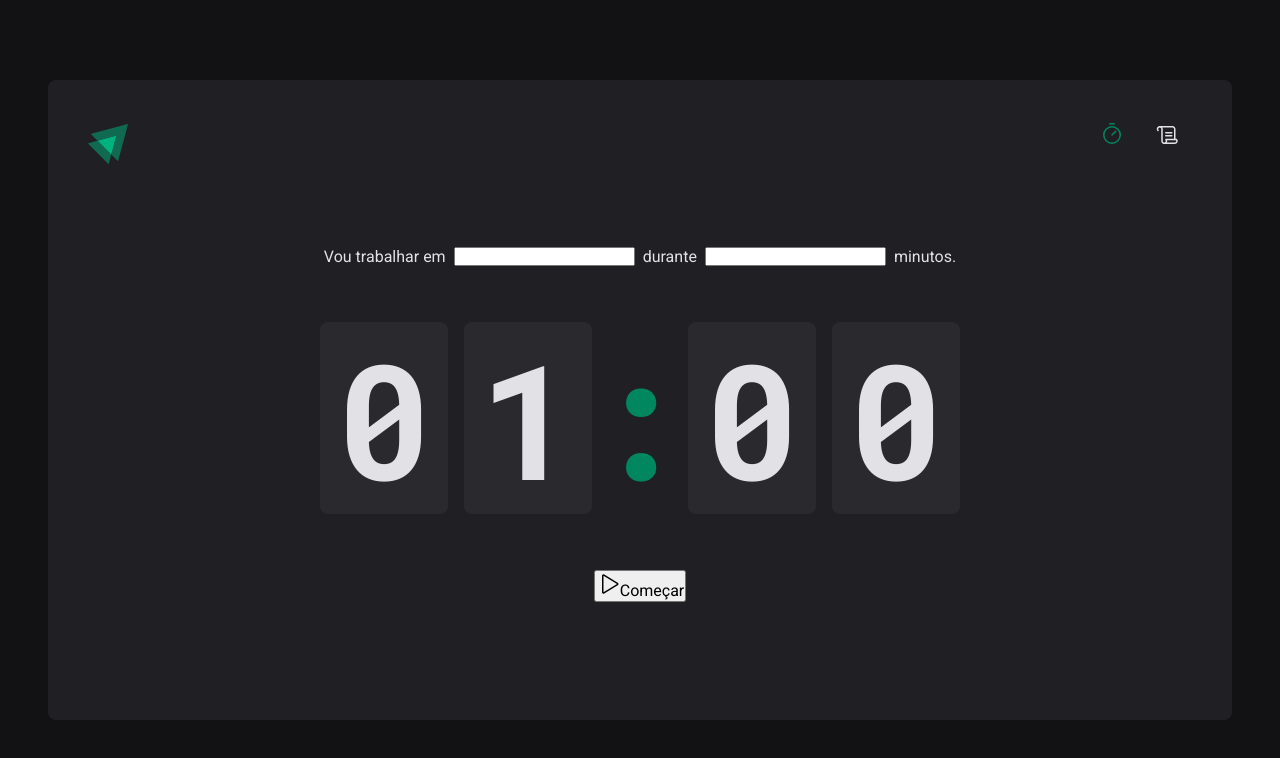
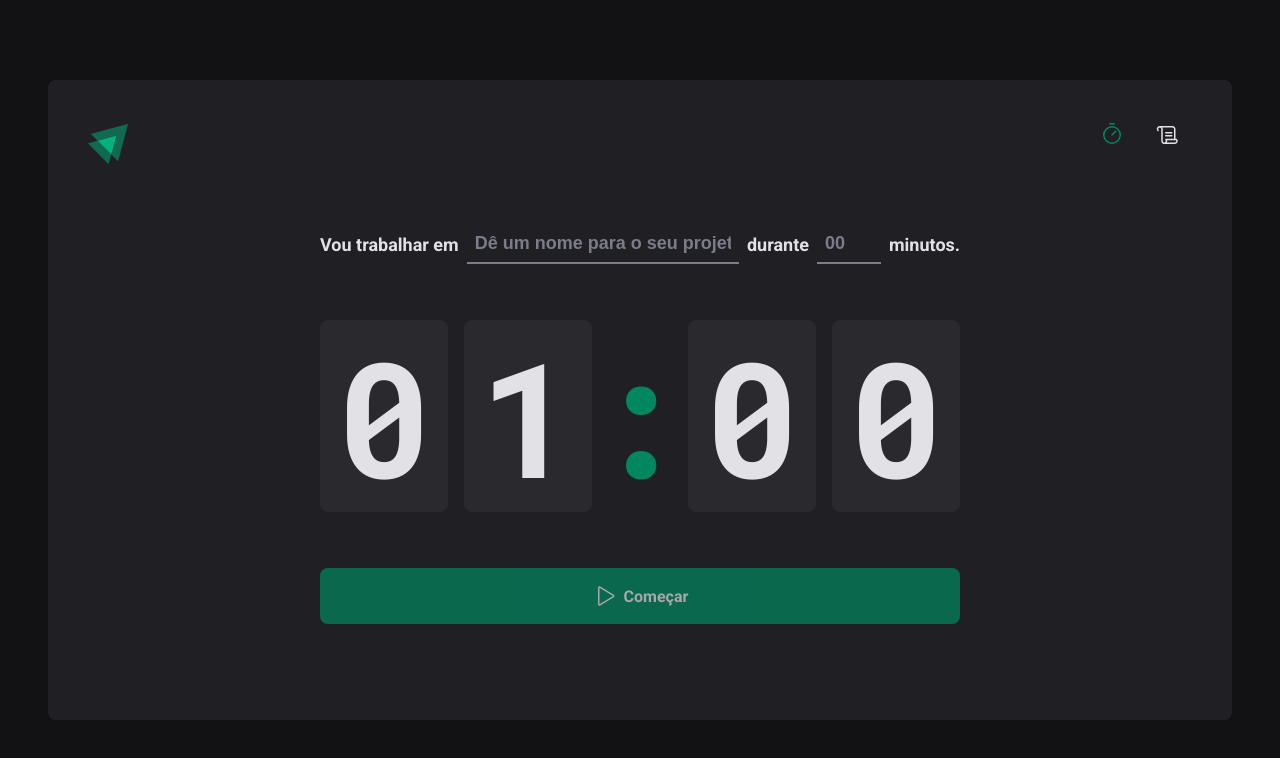
Before and after one commit to israelbulcaotavares/2-criando-spas-com-reactJS-ignite, a React (Vite) app: page / in a window 1280 px wide. Shown: the top 758 px of the page. Built offline with nearby package versions, Linux system fonts and the light colour scheme; the HTML template or start-up script is replaced by a standard one.

Commit message:
finalizando home

```diff
--- a/src/pages/Home/index.tsx
+++ b/src/pages/Home/index.tsx
@@ -1,23 +1,31 @@
 import { Play } from "phosphor-react";
-import { CountdownContainer, FormContainer, HomeContainer, Separator } from "./styles";
-
+import {
+  CountdownContainer,
+  FormContainer,
+  HomeContainer,
+  MinutesAmountInput,
+  Separator,
+  StartCountdownButton,
+  TaskInput,
+} from "./styles";
 
 export function Home() {
   return (
     <HomeContainer>
       <form action="">
         <FormContainer>
-
           <label htmlFor="">Vou trabalhar em</label>
-        <input id="task" />
+          <TaskInput id="task" placeholder="Dê um nome para o seu projeto" />
 
           <label htmlFor="minutesAmount">durante</label>
-        <input type="number" id="minutesAmount" />
+          <MinutesAmountInput
+            type="number"
+            id="minutesAmount"
+            placeholder="00"
+          />
 
           <span>minutos.</span>
-
         </FormContainer>
-
 
         <CountdownContainer>
           <span>0</span>
@@ -27,11 +35,11 @@
           <span>0</span>
         </CountdownContainer>
 
-      <button type="submit">
-        <Play size={24}/>
+        <StartCountdownButton disabled type="submit">
+          <Play size={24} />
           Começar
-      </button>
+        </StartCountdownButton>
       </form>
     </HomeContainer>
-  )
+  );
 }
--- a/src/pages/Home/styles.ts
+++ b/src/pages/Home/styles.ts
@@ -23,8 +23,38 @@
   justify-content: center;
   gap: 0.5rem;
   color: ${(props) => props.theme["gray-100"]};
+  font-weight: bold;
+  font-size: 1.125rem;
   flex-wrap: wrap;
 `;
+
+const BaseInput = styled.input`
+  background: transparent;
+  height: 2.5rem;
+  border: 0;
+  border-bottom: 2px solid ${(props) => props.theme["gray-500"]} ;
+  font-weight: bold;
+  font-size: 1.125rem;
+  padding: 0 0.5rem ;
+  color: ${(props) => props.theme["gray-100"]};
+
+  &:focus{
+    box-shadow: none;
+    border-color: ${(props) => props.theme["green-500"]};
+  }
+
+  &::placeholder {
+    color: ${(props => props.theme["gray-500"])};
+  }
+`;
+
+export const TaskInput = styled(BaseInput)`
+    flex: 1; /* estica os elementos até aonde caber */
+`;
+export const MinutesAmountInput = styled(BaseInput)`
+    width: 4rem;
+`;
+
 export const CountdownContainer = styled.div`
   font-family: "Roboto Mono", monospace;
   font-size: 10rem;
@@ -45,9 +75,36 @@
   padding: 2rem 0;
   color: ${(props) => props.theme["green-500"]};
 
-  width: 4rem ;
+  width: 4rem;
   overflow: hidden;
   display: flex;
   justify-content: center;
+`;
 
+export const StartCountdownButton = styled.button`
+  width: 100%;
+  border: 0;
+  padding: 1rem;
+  border-radius: 8px;
+
+  display: flex;
+  align-items: center;
+  justify-content: center;
+
+  gap: 0.5rem;
+  font-weight: bold;
+
+  cursor: pointer;
+
+  background: ${(props) => props.theme["green-500"]};
+  color: ${(props) => props.theme["gray-100"]};
+
+  &:disabled {
+    opacity: 0.7;
+    cursor: not-allowed;
+  }
+
+  &:not(:disabled):hover {
+    background: ${(props) => props.theme["green-700"]};
+  }
 `;
```
Lines whose indentation alone changed are shown as unchanged.
